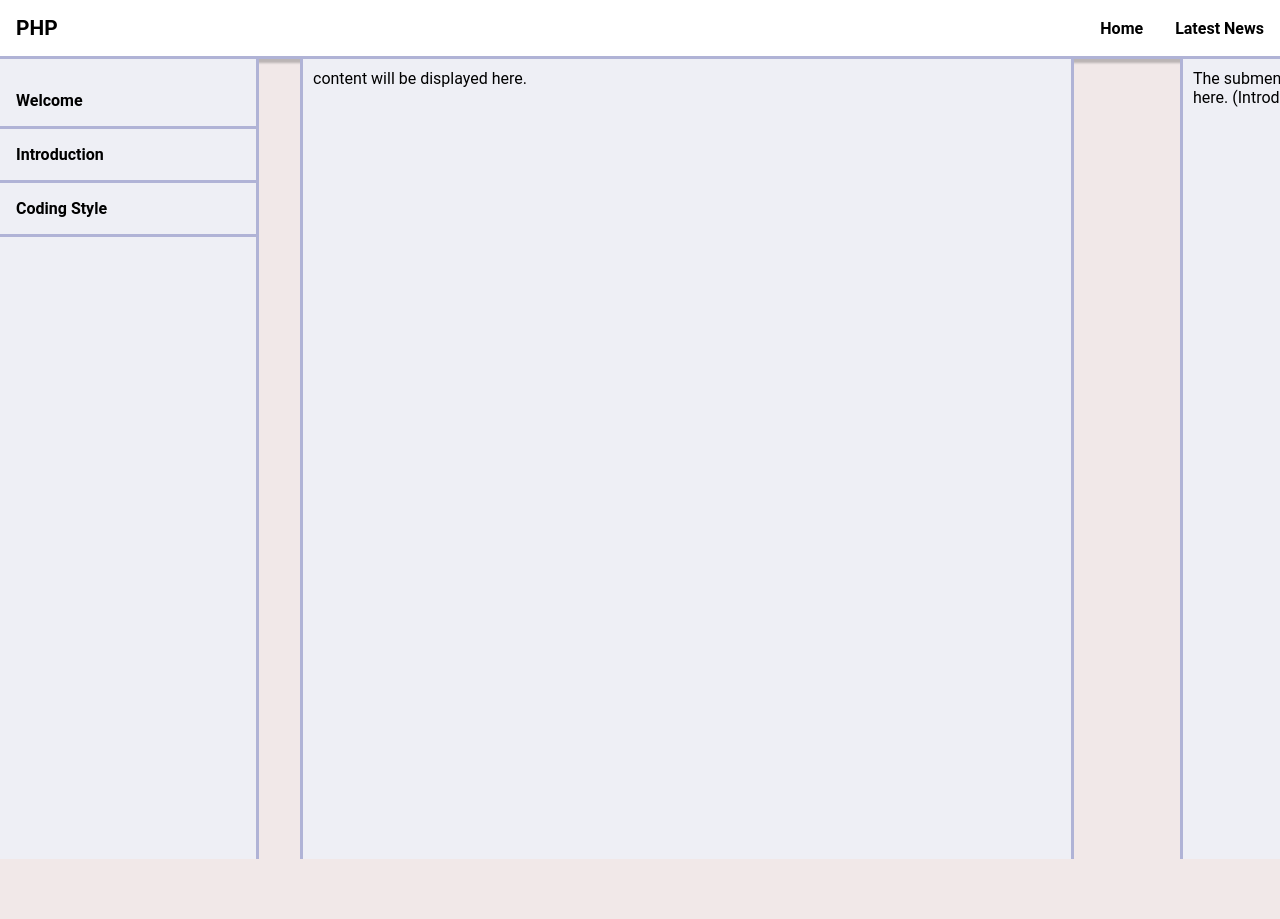
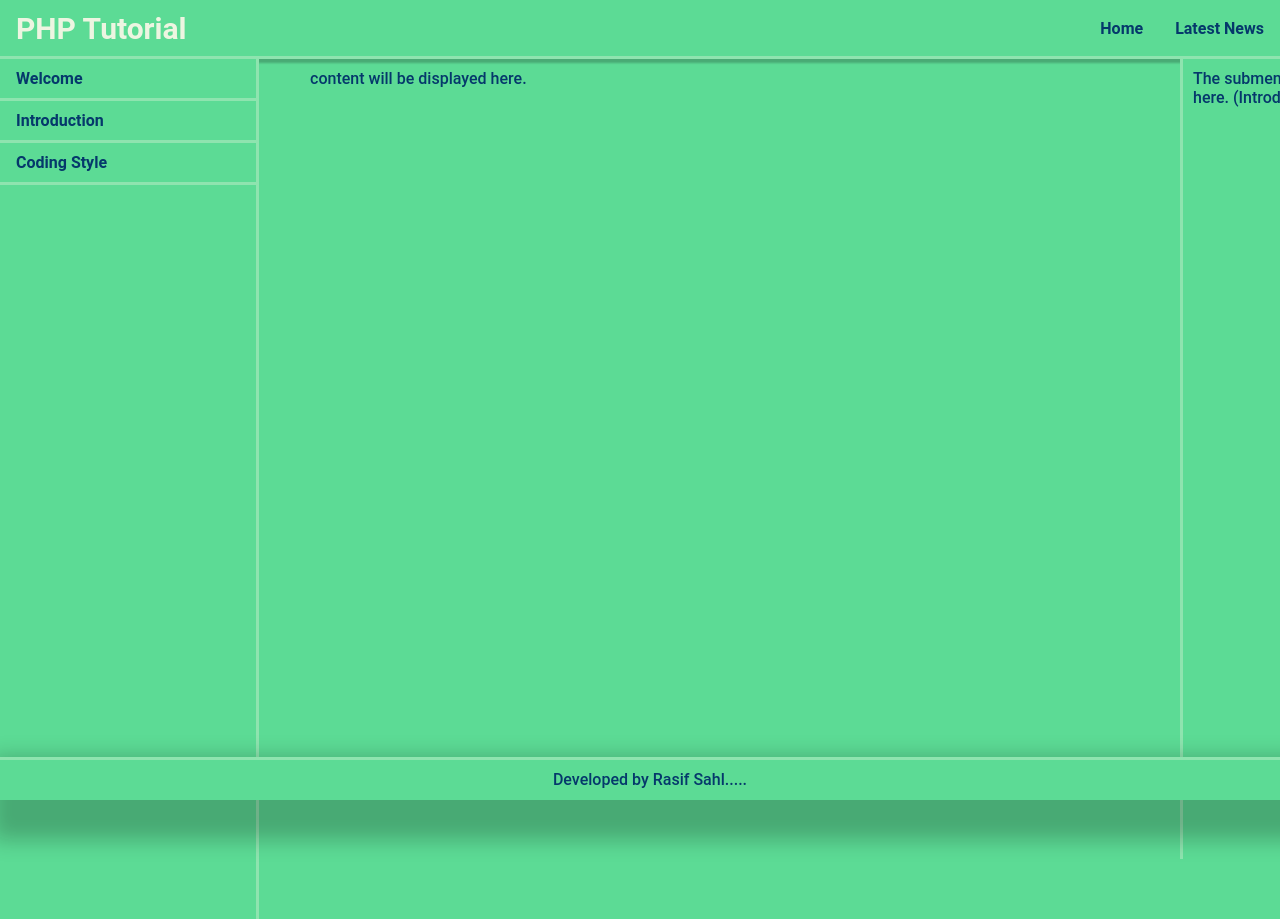
Before and after one commit to rasif-sahl/php, a React (Create React App) app: page / in a window 1280 px wide. Shown: the top 919 px of the page. Before the commit the page ends 859 px from the top, so only its background shows below. Built offline with nearby package versions, Linux system fonts and the light colour scheme.

Commit message:
changing the back-ground color and adding the footer.

```diff
--- a/src/js/App.jsx
+++ b/src/js/App.jsx
@@ -2,6 +2,7 @@ import React from 'react';
 import { BrowserRouter as Router, Routes, Route } from 'react-router-dom';
 import SideBar from "./Navigation/SideBar/SideBar.jsx";
 import Navigation from "./Navigation/Navigation.jsx";
+import Footer from "./Footer/Footer.jsx";
 // Content
 import Welcome from './Pages/Content/Welcome.jsx';
 import Introduction from './Pages/Content/Introduction.jsx';
@@ -12,7 +13,8 @@ import Latest from './Pages/NewFeatures/Latest.jsx';
 function App() {
   return (
     <div>
-    <Router>
+      <div>
+      <Router>
         <Navigation />
         <Routes>
           <Route path="/" element={<SideBar />} >
@@ -23,6 +25,9 @@ function App() {
           <Route path="/latest" element={<Latest />} />
         </Routes>
      </Router>
+      </div>
+      <div><Footer/></div>
+
     </div>
 
   );
--- /dev/null
+++ b/src/js/Footer/Footer.jsx
@@ -0,0 +1,8 @@
+import React from 'react';
+import '../../scss/footer.scss';
+
+export default function Footer() {
+    return <div className="footer">
+        Developed by Rasif Sahl.....
+    </div>
+}
--- a/src/js/Navigation/Navigation.jsx
+++ b/src/js/Navigation/Navigation.jsx
@@ -7,7 +7,7 @@ export default function Navigation()
     return <div>
         <nav className="navigation">
             <a href="/" className="brand-name">
-                PHP
+                PHP Tutorial
             </a>
             <div className="navigation-menu">
                 <ul>
--- a/src/scss/colors.scss
+++ b/src/scss/colors.scss
@@ -1,10 +1,22 @@
-$dark-slate-blue:  #474A8A;
-$tool-box: #787CB5;
-$wild-blue-yonder: #B0B3D6;
+// $dark-slate-blue:  #474A8A;
+// $tool-box: #787CB5;
+// $wild-blue-yonder: #B0B3D6;
+
+// $color-background: #f1e8e8;
+
+// $color-main-background:#cccff2;
+// $color-main-background:#eeeff5;
+
+
+$code-block: #379683;
+$border-color: #8ee4af;
 
 $white:#FFFFFF;
 $black:#000000;
+$text-color:#05386b;
 
-$color-background: #f1e8e8;
+$color-background: #5cdb95;
 // $color-main-background:#cccff2;
-$color-main-background:#eeeff5;
+$color-main-background:#5cdb95;
+
+$title:#edf5e1;
--- /dev/null
+++ b/src/scss/footer.scss
@@ -0,0 +1,16 @@
+@import './colors.scss';
+
+.footer{
+    position: fixed;
+    left: 0;
+    bottom: 0;
+    width: 100%;
+    background-color: $color-main-background;
+    color: $text-color;
+    text-align: center;
+    height: 20px;
+    border-top: 3px solid $border-color;
+    font-weight: 500;
+    padding:10px;
+    box-shadow: 12px 20px 20px 20px rgb(9 9 9 / 23%);
+}
--- a/src/scss/index.scss
+++ b/src/scss/index.scss
@@ -2,7 +2,7 @@
 
 body {
   margin: 0;
-  // background-color: $wild-blue-yonder;
+  // background-color: $border-color;
   background-color: $color-background;
   font-family: 'Roboto', 'Oxygen',
     'Ubuntu', 'Cantarell', 'Fira Sans', 'Droid Sans', 'Helvetica Neue',
--- a/src/scss/navigation/navigation.scss
+++ b/src/scss/navigation/navigation.scss
@@ -7,18 +7,19 @@
     align-items: center;
     position: relative;
     padding: 0.5rem 0rem;
-    background-color: $white;
-    color: $black;
+    background-color: $color-main-background;
+    color: $text-color;
     box-shadow: 0 2px 2px 2px rgba(9, 9, 9, 0.23);
     font-weight: bold;
-    border-bottom: 3px solid $wild-blue-yonder;
+    border-bottom: 3px solid $border-color;
 
 
     .brand-name {
         text-decoration: none;
-        color: black;
         font-size: 1.3rem;
         margin-left: 1rem;
+        color: $title;
+        font-size: 30px;
     }
 
     .navigation-menu {
@@ -39,10 +40,10 @@
         text-decoration: none;
         display: block;
         width: 100%;
-        color: $black;
+        color: $text-color;
     }
 
     .navigation-menu li:hover {
-        color: $wild-blue-yonder;
+        color: $border-color;
     }
 }
--- a/src/scss/pages/elements.scss
+++ b/src/scss/pages/elements.scss
@@ -20,7 +20,7 @@
 .display-lineBreak {
     white-space: pre-line;
     .code-background{
-        background-color:$tool-box;
+        background-color:$code-block;
         padding: 15px;
         border-radius: 5px;
         color: $white;
--- a/src/scss/pages/main.scss
+++ b/src/scss/pages/main.scss
@@ -5,9 +5,9 @@
     margin-left: 300px;
     width: 60%;
     height: 100%;
-    background-color: $color-main-background;
-    border-right: 3px solid $wild-blue-yonder;
-    border-left: 3px solid $wild-blue-yonder;
+    // background-color: $color-main-background;
+    // border-right: 3px solid $border-color;
+    // border-left: 3px solid $border-color;
     display: block;
     align-items: center;
     overflow-y: auto;
@@ -15,6 +15,9 @@
 
     .content-display{
         margin: 10px;
+        color: $text-color;
+        font-weight: 500;
+        padding-bottom: 60px
     }
 }
 
@@ -25,10 +28,13 @@
     display: block;
     position: absolute;
     overflow-y: auto;
-    border-left: 3px solid $wild-blue-yonder;
+    border-left: 3px solid $border-color;
     background-color: $color-main-background;
 
     .right-content-display{
-        margin: 10px;
+        margin: 10px 10px 0 10px;
+        color: $text-color;
+        font-weight: 500;
+        padding-bottom: 60px
     }
 }
--- a/src/scss/pages/sideBar.scss
+++ b/src/scss/pages/sideBar.scss
@@ -7,20 +7,22 @@
     height: 100%;
     // padding: 0.5rem 0rem;
     background-color: $color-main-background;
-    color: $black;
+    color: $text-color;
     display: block;
     overflow-y: auto;
-    border-right: 3px solid $wild-blue-yonder;
+    border-right: 3px solid $border-color;
     align-items: center;
     position: absolute;
+    padding-bottom: 60px;
 
-    // .brand-name {
-    //     text-decoration: none;
-    //     color: $black;
-    //     font-size: 1.75rem;
-    //     margin-left: 2.5rem;
-    //     font-weight: bold;
-    // }
+    .brand-name {
+        text-decoration: none;
+        color: $text-color;
+        font-size: 1.75rem;
+        margin-left: 2.5rem;
+        font-weight: bold;
+        color: $title;
+    }
 
     .navigation-menu {
         margin-left: auto;
@@ -28,6 +30,7 @@
     .navigation-menu ul {
         display: block;
         padding: 0;
+        margin: 0;
     }
 
     // .column-1 {
@@ -46,22 +49,23 @@
     li {
         list-style-type: none;
         padding: 1rem;
-        border-bottom: 3px solid $wild-blue-yonder;
+        border-bottom: 3px solid $border-color;
+        line-height: 7px;
     }
     li a {
         text-decoration: none;
         display: block;
         width: 100%;
-        color: $black;
+        color: $text-color;
         font-weight: 600;
     }
 
     li.active {
-        background-color: $wild-blue-yonder;
+        background-color: $border-color;
     }
 
     li:hover {
-        background-color: $wild-blue-yonder;
+        background-color: $border-color;
     }
 
 }
```
